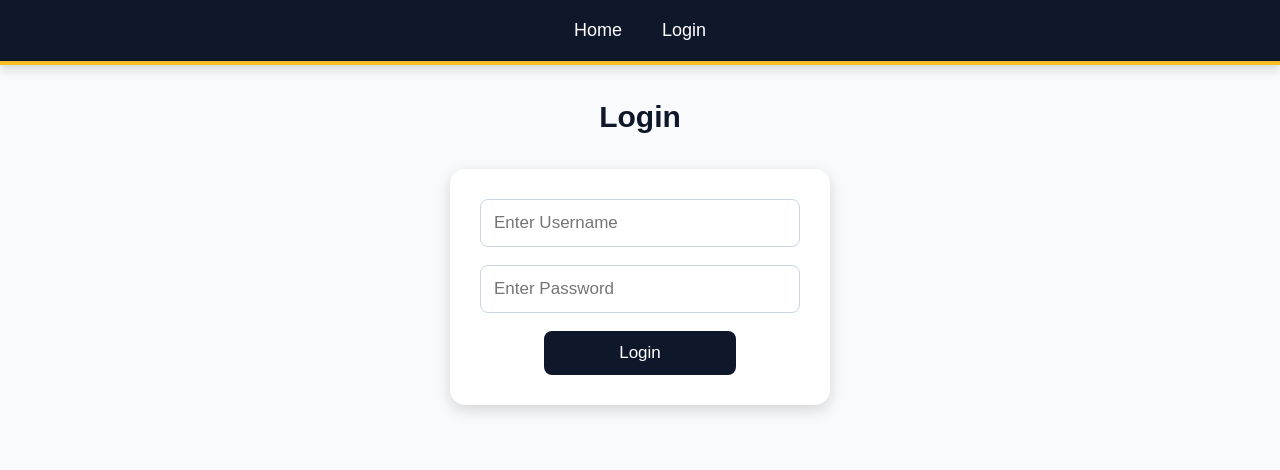
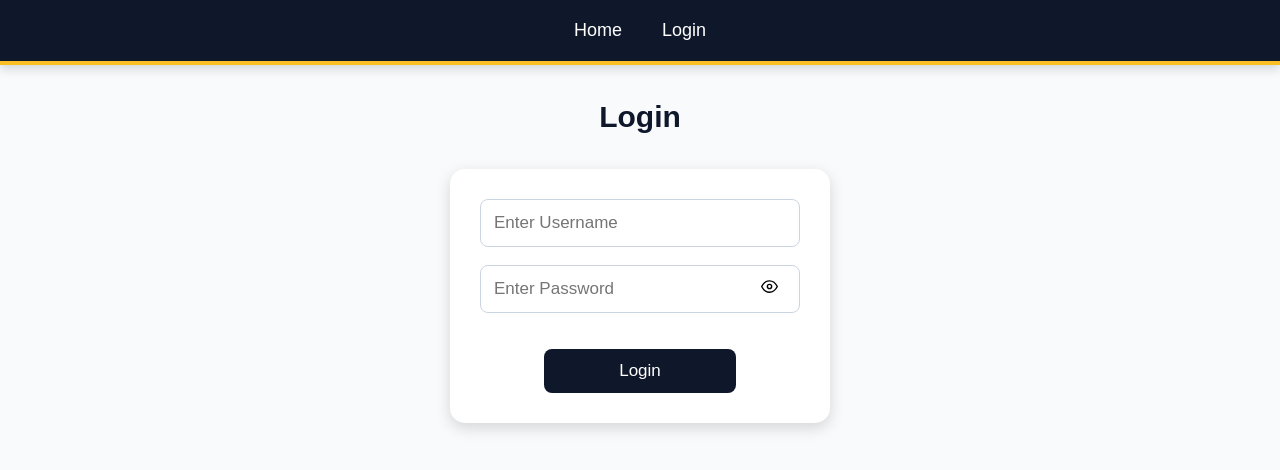
Before and after one commit to akshatpawar-1/Academic-Management-System_7jul26, a React (Create React App) app: page /login in a window 1280 px wide. Shown: the top 470 px of the page. Built offline with nearby package versions, Linux system fonts and the light colour scheme; no server answers.

Commit message:
Add password visibility toggle

```diff
--- a/src/App.css
+++ b/src/App.css
@@ -766,3 +766,23 @@
         width:90%;
     }
 }
+
+.password-container {
+    position: relative;
+}
+
+.password-container input {
+    width: 100%;
+    padding-right: 45px;
+}
+
+.password-toggle {
+    position: absolute;
+    right: 10px;
+    top: 50%;
+    transform: translateY(-50%);
+    border: none;
+    background: none;
+    cursor: pointer;
+    font-size: 20px;
+}
--- a/src/pages/Login.js
+++ b/src/pages/Login.js
@@ -4,6 +4,7 @@
 import { login } from "../services/authService";
 import { useAuth } from "../context/AuthContext";
 import { validateLogin } from "../utils/validation";
+import { FiEye, FiEyeOff } from "react-icons/fi";
 
 function Login() {
   const navigate = useNavigate();
@@ -12,6 +13,7 @@
 
   const [username, setUsername] = useState("");
   const [password, setPassword] = useState("");
+  const [showPassword, setShowPassword] = useState(false);
 
   const hUsername = (event) => {
     setUsername(event.target.value);
@@ -72,12 +74,23 @@
           <br />
           <br />
 
-          <input
-            type="password"
-            placeholder="Enter Password"
-            value={password}
-            onChange={hPassword}
-          />
+          <div className="password-container">
+    		<input
+        		type={showPassword ? "text" : "password"}
+        		placeholder="Enter Password"
+       		 	value={password}
+        		onChange={hPassword}
+    		/>
+
+    		<button
+        		type="button"
+        		className="password-toggle"
+        		onClick={() => setShowPassword(!showPassword)}
+        		aria-label={showPassword ? "Hide password" : "Show password"}
+    		>
+        		{showPassword ? <FiEyeOff /> : <FiEye />}
+    		</button>
+	  </div>
 
           <br />
           <br />
```
